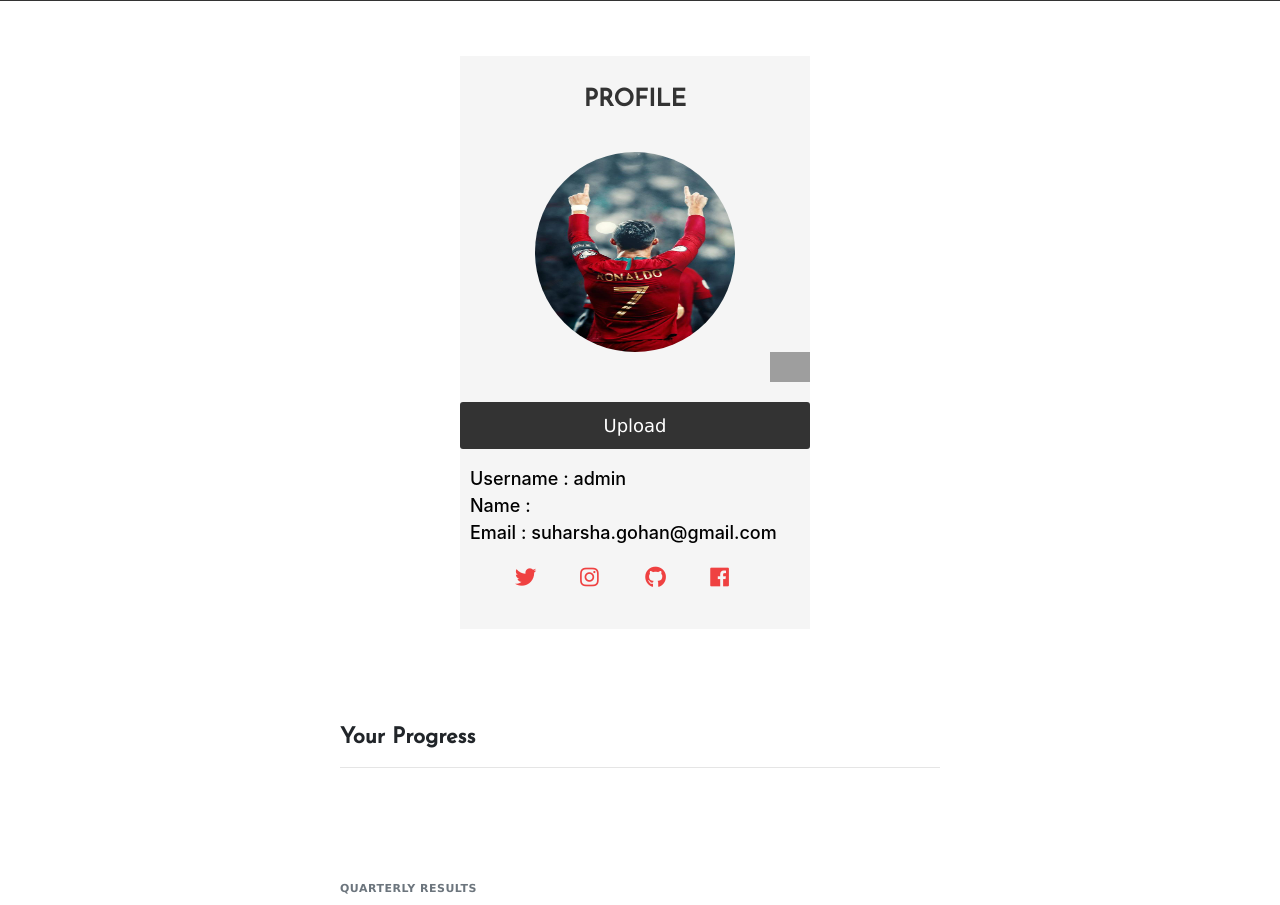
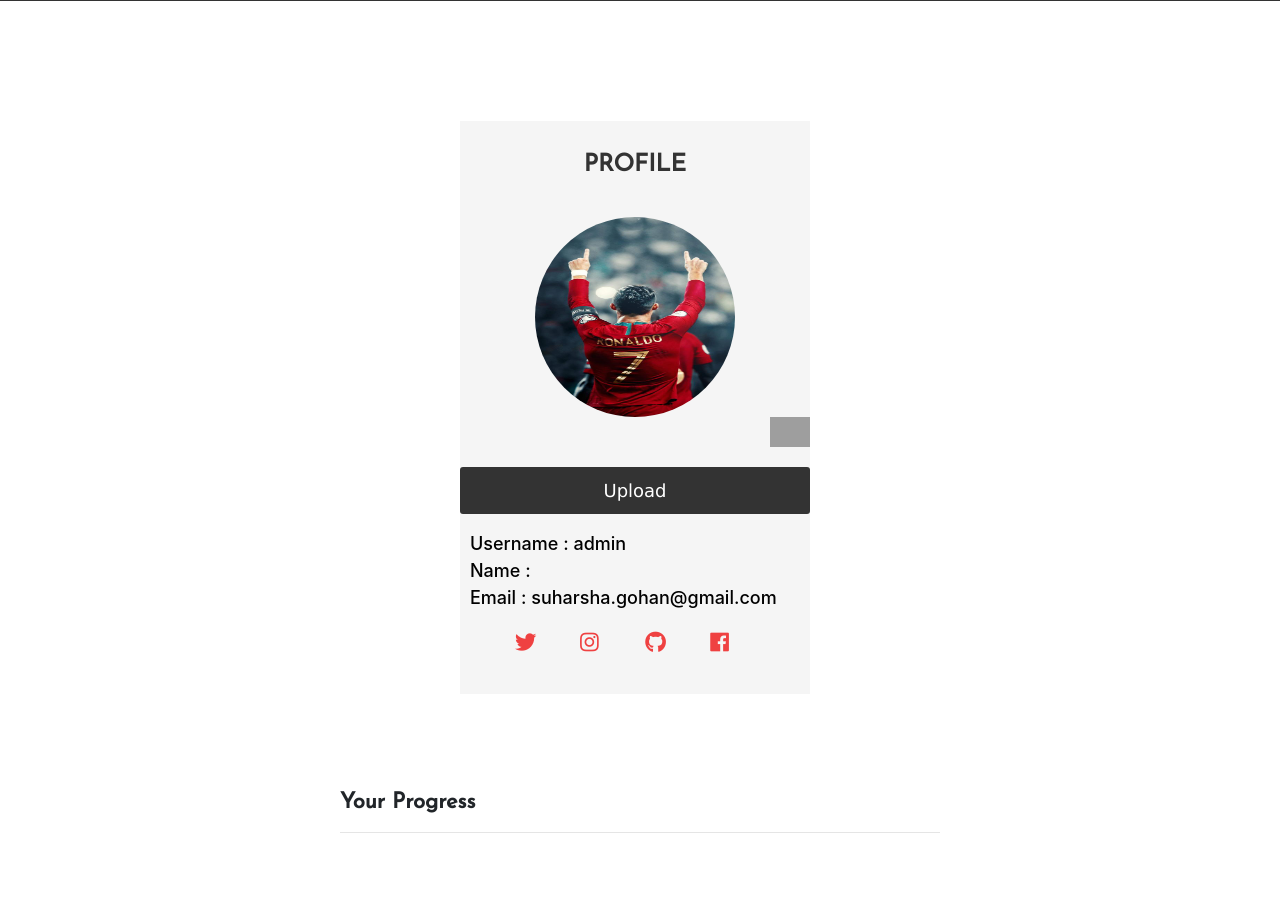
Before and after one commit to SuharshaHarish/learn-sanskrit-new, a Django app: page /learn-sanskrit/profile/ in a window 1280 px wide. Shown: the top 905 px of the page. Run offline with Django 3.2, Linux system fonts and the light colour scheme; a user stored in the database is signed in; data comes from the database, SQL or seed files in the repository; some libraries are stand-ins or nearby versions; grey boxes are pictures that could not be loaded.

Commit message:
Additional styles

```diff
--- a/sanskrit/static/css/profile.css
+++ b/sanskrit/static/css/profile.css
@@ -19,7 +19,7 @@ body{
 }
 
 .profile_container .profcard{
-    margin-top: 450px;
+    margin-top: 580px;
     width: 350px;
     height: 1fr;
     background-color: whitesmoke;
```
